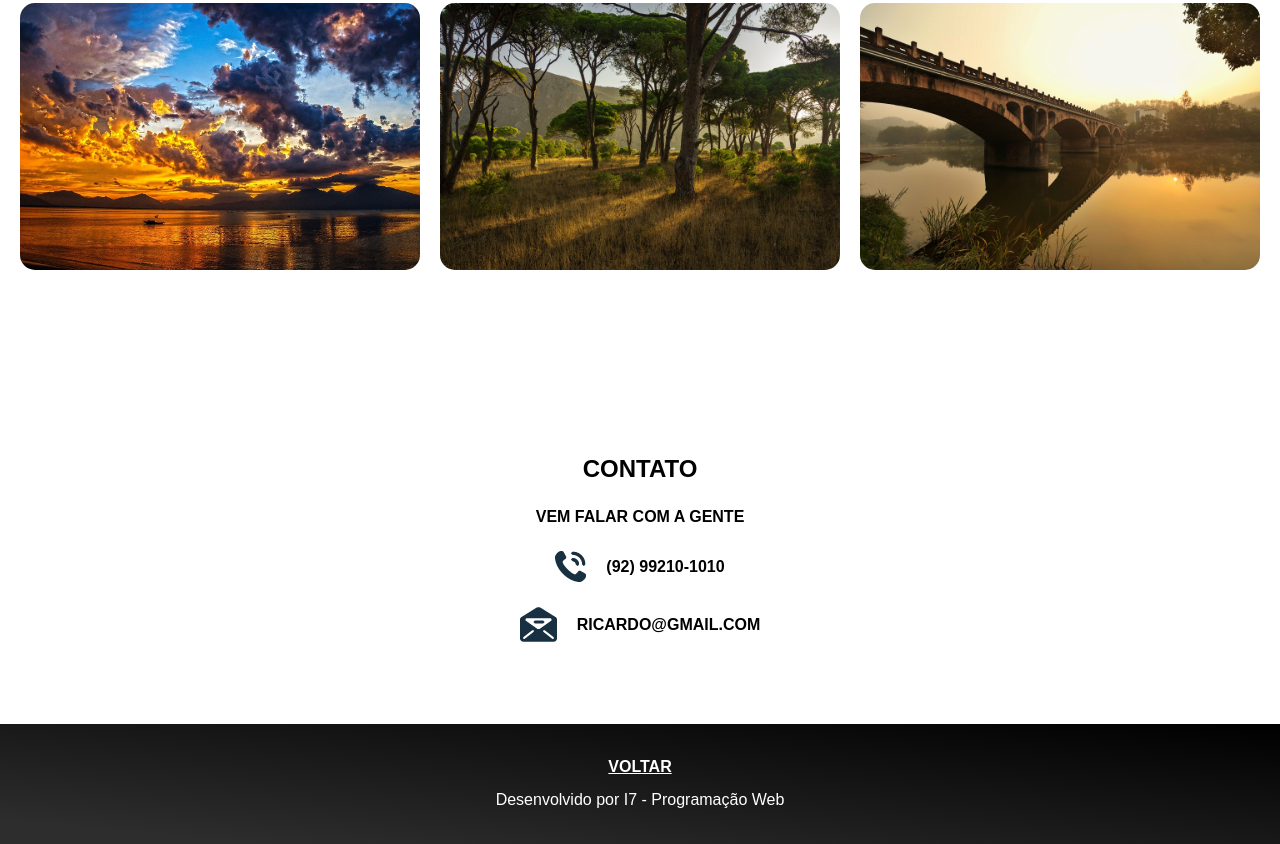
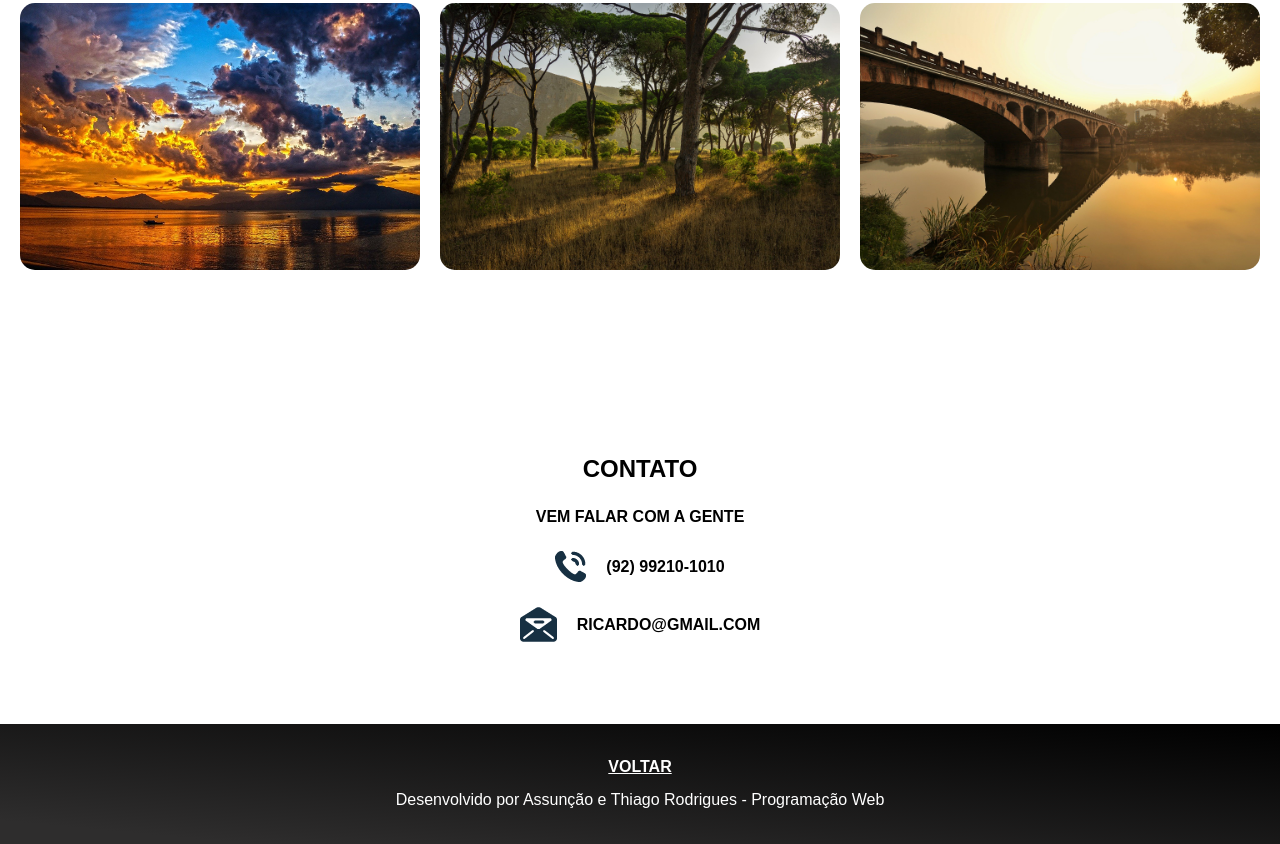
Before and after one commit to assuncaofelipe/avaliacao-dois-web, a plain HTML site: page index.html in a window 1280 px wide. Shown: the part 1906-2750 px from the top of the page. Drawn offline with Linux system fonts and the light colour scheme.

Commit message:
alteracao do footer

```diff
--- a/index.html
+++ b/index.html
@@ -152,7 +152,7 @@
 
     <footer >
         <a style="flood-color: red;" href="#topo">Voltar</a>
-        <p style="flood-color: red;">Desenvolvido por I7 - Programação Web</p>
+        <p style="flood-color: red;">Desenvolvido por Assunção e Thiago Rodrigues - Programação Web</p>
     </footer>
 </body>
 <script src="./js/script.js"></script>
```
